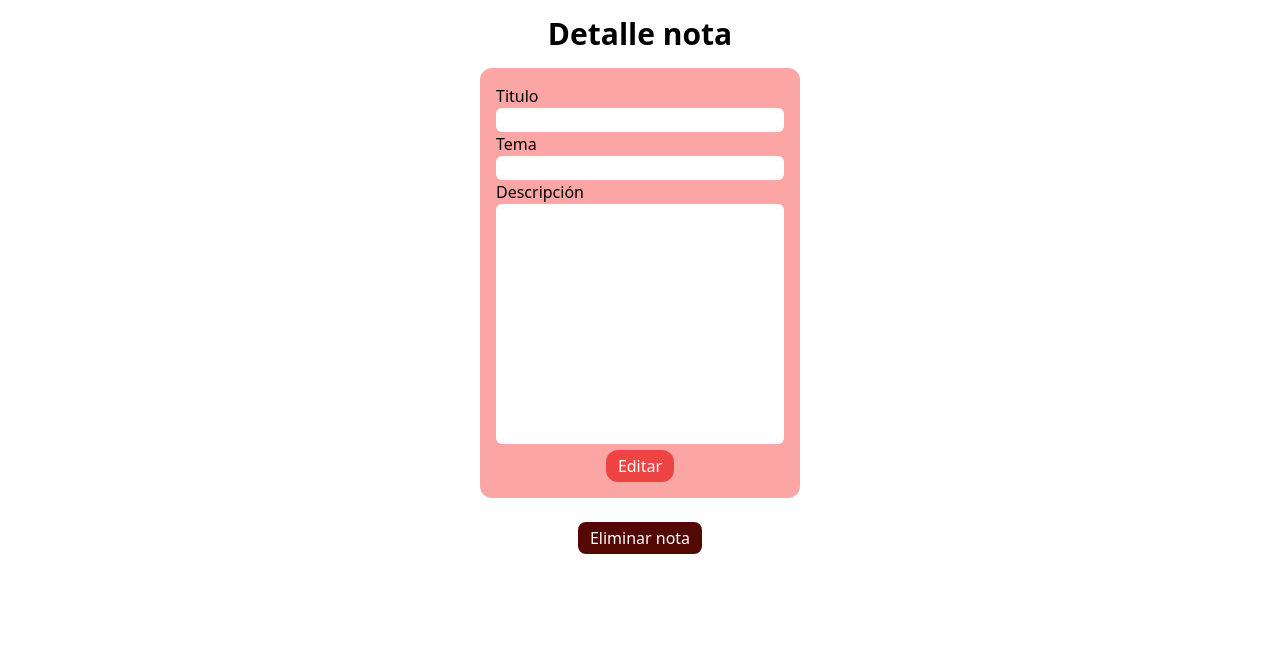
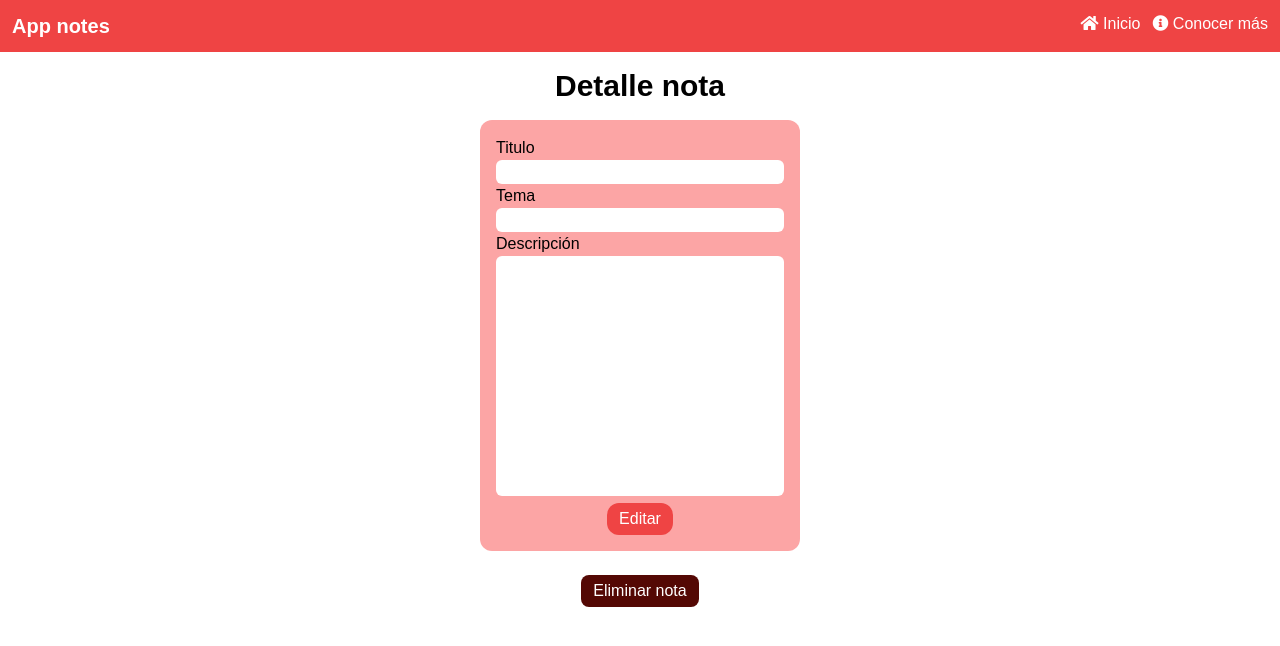
Before and after one commit to Dasacav3/app-notes-js, a Node server app: template views/detail.ejs in a window 1280 px wide. Shown: the top 646 px of the page. Run offline with Node 20, Linux system fonts and the light colour scheme; the template is opened without the code that fills it, so the values that code supplies are empty; style sheets or scripts are compiled from the project's sources; some libraries are stand-ins or nearby versions.

Commit message:
Actualizacion templates

```diff
--- a/views/templates/head.ejs
+++ b/views/templates/head.ejs
@@ -8,3 +8,18 @@
 		<title>App Notes | <%= title %> </title>
 	</head>
 	<body>
+		<div class="grid m-auto font-bahnscrift">
+			<header class="grid grid-cols-1 md:grid-cols-3 bg-red-500">
+				<h2 class="text-center md:text-left md:col-span-2 p-3 text-white font-bold text-xl">
+					App notes
+				</h2>
+				<ul class="flex justify-center md:flex-column md:justify-end p-3 text-white w-full">
+					<li>
+						<a href="/"><i class="fas fa-home"></i> Inicio</a>
+					</li>
+					<li class="pl-3">
+						<a href="#"><i class="fas fa-info-circle"></i> Conocer más</a>
+					</li>
+				</ul>
+			</header>
+			<main class="container m-auto">
```
